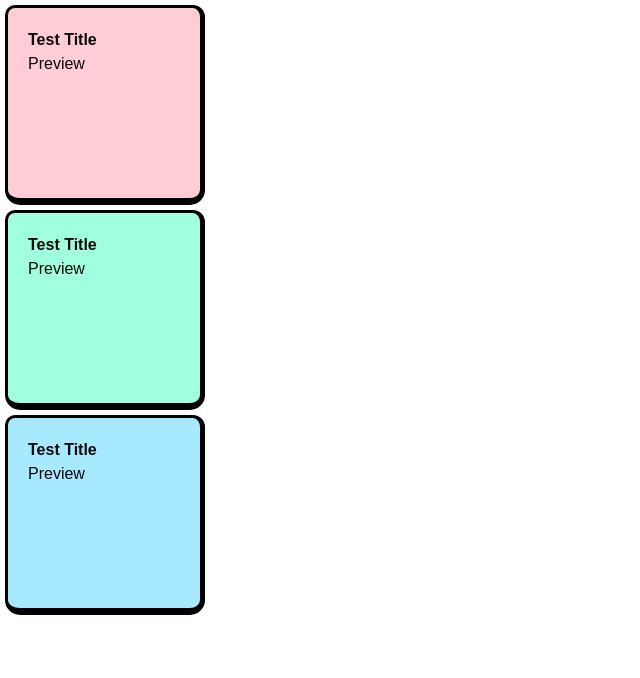
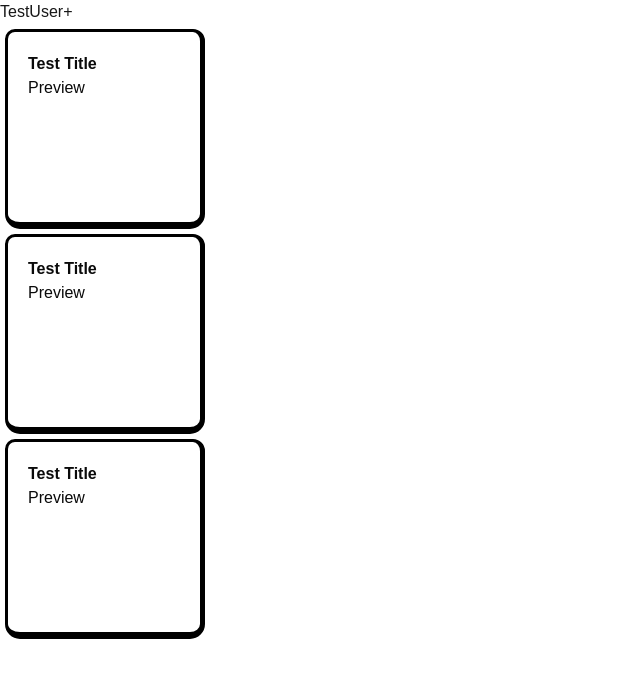
Before and after one commit to kaavyarao05/notes-site, a Next.js app: page / in a window 1280 px wide. Shown: the top 678 px of the page, without its empty margins (0-640 px from the left). Built offline with nearby package versions, Linux system fonts and the light colour scheme.

Commit message:
feat: adding cards

```diff
--- a/app/1components/Card.jsx
+++ b/app/1components/Card.jsx
@@ -1,9 +1,9 @@
 import React from 'react'
 
-const Card = ({title,preview,className}) => {
+const Card = ({title,preview,color,id}) => {
   return (
-    <a>
-       <div className={'cardDiv '+className}>
+    <a href={"./notes/"+id}>
+       <div className={'cardDiv bg-['+color+"]"}>
             <h2>{title}</h2>
             <p>{preview}</p>
         </div>
--- /dev/null
+++ b/app/data.js
@@ -0,0 +1,31 @@
+const exp = require("constants")
+
+var id=1
+export function getId(){
+    return(id++);
+}
+
+var notesDat=[ //fetch instead
+    {
+      title:"Test Title",
+      preview:"Preview",
+      color:"#ffcdd6",
+      id:getId()
+    },
+    {
+      title:"Test Title",
+      preview:"Preview",
+      color:"#9fffdf",
+      id:getId()
+    },
+    {
+      title:"Test Title",
+      preview:"Preview",
+      color:"#a7e9ff",
+      id:getId()
+    }
+]
+
+export function getNotes(){
+    return notesDat;
+}
--- a/app/login/page.jsx
+++ b/app/login/page.jsx
@@ -1,21 +1,28 @@
-import React from 'react';
-const page = () => {
+"use client"
+
+export default function LoginPage() {
+
+  async function handleSubmit(event) {
+    event.preventDefault()
+
+    const formData = new FormData(event.currentTarget)
+    const email = formData.get('email')
+    const password = formData.get('password')
+    console.log(email+password)
+
+  }
+
   return (
-    <div className='login'>
-        <div>
-            <h2>Login</h2>
-            <label>
-                Username
-                <input className='user' id='user'></input>
-            </label>
-            <label>
-                Password
-                <input className='pass' id='pass'></input>
-            </label>
-            <button>Submit</button>
-        </div>
+    <div>
+      <div>
+        <form onSubmit={handleSubmit}>
+          <input type="email" name="email" placeholder="Email" required />
+          <input type="password" name="password" placeholder="Password" required />
+          <button type="submit">Login</button>
+          <button>Register</button>
+        </form>
+      </div>
     </div>
+
   )
 }
-
-export default page
--- /dev/null
+++ b/app/notes/[id]/page.jsx
@@ -0,0 +1,11 @@
+"use client"
+import React from 'react'
+import { usePathname } from 'next/navigation'
+
+const page = () => {
+  return (
+    <div>{usePathname()}</div>
+  )
+}
+
+export default page
--- a/app/page.tsx
+++ b/app/page.tsx
@@ -1,23 +1,56 @@
+"use client"
+import { useState, useEffect } from 'react';
 import Card from '@/app/1components/Card';
+import {getNotes,getId} from "@/app/data.js"
+
+const colors=[
+  "#ffcdd6",
+  "#9fffdf",
+  "#a7e9ff"
+]
+
+function getRandomColour(){
+  return(colors[Math.floor(Math.random() * colors.length)]);
+}
 
 export default function Home() {
+  const noteDat= getNotes();
+  const [notes,setNotes]=useState(noteDat);
+
+  const noteComponents=notes.map((note)=>
+    <Card
+      title={note.title}
+      preview={note.preview}
+      color={note.color}
+      key={note.id}
+      id={note.id}
+      />
+  )
+  console.log(notes);
+  const handleAddNote=()=>{
+    setNotes([...notes,
+      {
+        title:"new",
+        preview:"Click to Edit",
+        color:getRandomColour(),
+        id:getId()
+      }
+    ]);
+    console.log(notes);
+  }
+
+  const handleSignOut=()=>{
+    window.location.replace("/login")
+  }
+
   return (
     <div>
       <div>
-        <Card
-        title={"Test Title"}
-        preview={"Preview"}
-        className={"bg-[#ffcdd6]"}/>
-
-        <Card
-        title={"Test Title"}
-        preview={"Preview"}
-        className={"bg-[#9fffdf]"}/>
-
-        <Card
-        title={"Test Title"}
-        preview={"Preview"}
-        className={"bg-[#a7e9ff]"}/>
+        <button onClick={handleSignOut}>TestUser</button>
+        <button onClick={handleAddNote}>+</button>
+      </div>
+      <div>
+        {noteComponents}
       </div>
     </div>
   );
```
